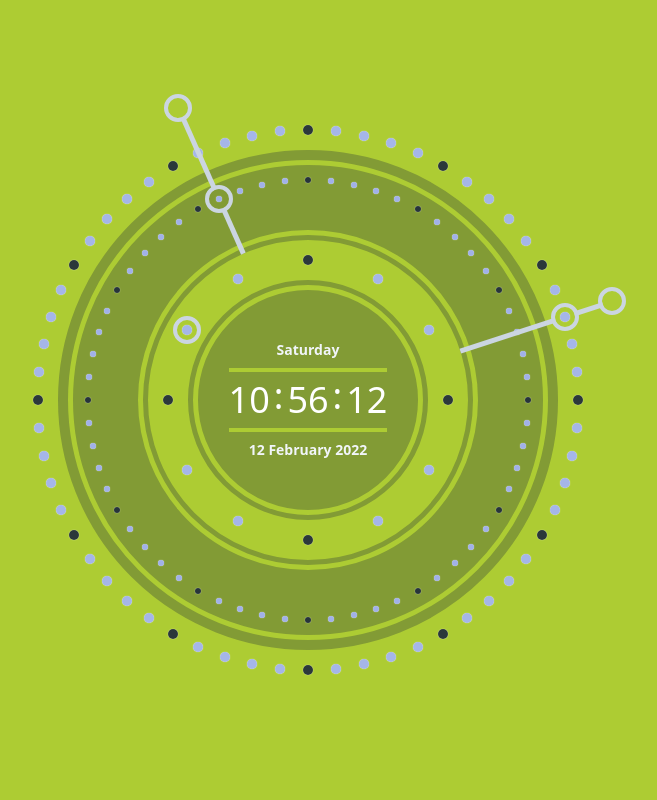
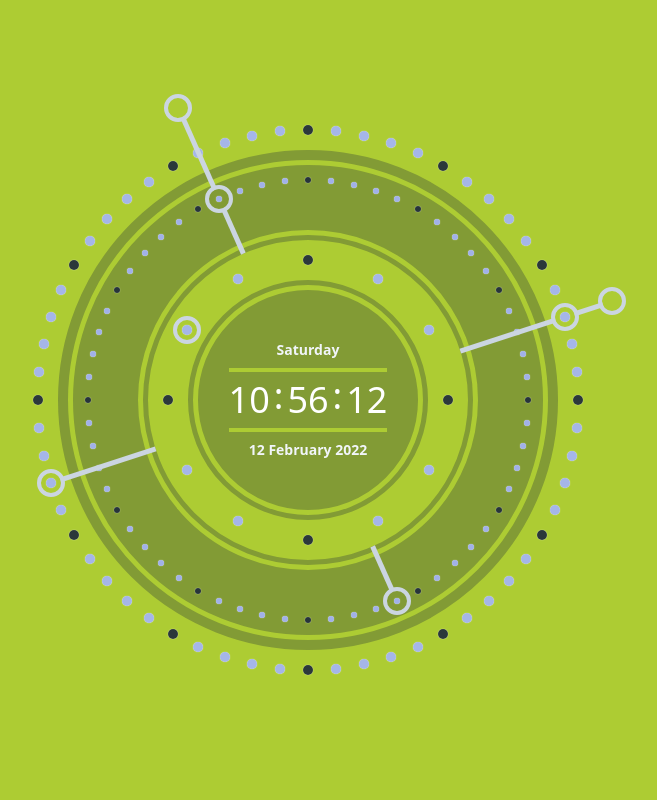
Before and after one commit to iaseth/ticktock, a React (Create React App) app: page / in a window 1280 px wide. Shown: the top 800 px of the page, without its empty margins (332-989 px from the left). Built offline with nearby package versions, Linux system fonts and the light colour scheme.

Commit message:
Added double hands

```diff
--- a/src/TickTock/TickTock.js
+++ b/src/TickTock/TickTock.js
@@ -19,6 +19,9 @@ export default function TickTock () {
 	let seconds = date.getSeconds();
 	let minutes = date.getMinutes();
 	let hours = date.getHours();
+
+	let secondsPlus30 = (seconds + 30) % 60;
+	let minutesPlus30 = (minutes + 30) % 60;
 
 	let currentBg = `hsl(${seconds * 6}, 60%, 50%)`;
 
@@ -65,14 +68,22 @@ export default function TickTock () {
 						<Ring diameter="220px" thickness="110px" />
 						<CenterText date={date} currentBg={currentBg} />
 						<SecondsCircle x={hours * 5} radius={140} />
-						<SecondsCircle x={minutes} radius={220} />
-						<SecondsCircle x={minutes} radius={320} />
+
 						<SecondsCircle x={seconds} radius={270} />
 						<SecondsCircle x={seconds} radius={320} />
 						<ClockHand x={seconds} />
 						<ClockHand x={seconds} padding={280} length={30} />
+
+						<SecondsCircle x={secondsPlus30} radius={270} />
+						<ClockHand x={secondsPlus30} />
+
+						<SecondsCircle x={minutes} radius={220} />
+						<SecondsCircle x={minutes} radius={320} />
 						<ClockHand x={minutes} length={48} />
 						<ClockHand x={minutes} padding={230} length={78} />
+
+						<SecondsCircle x={minutesPlus30} radius={220} />
+						<ClockHand x={minutesPlus30} length={48} />
 					</div>
 				</div>
 			</div>
```
